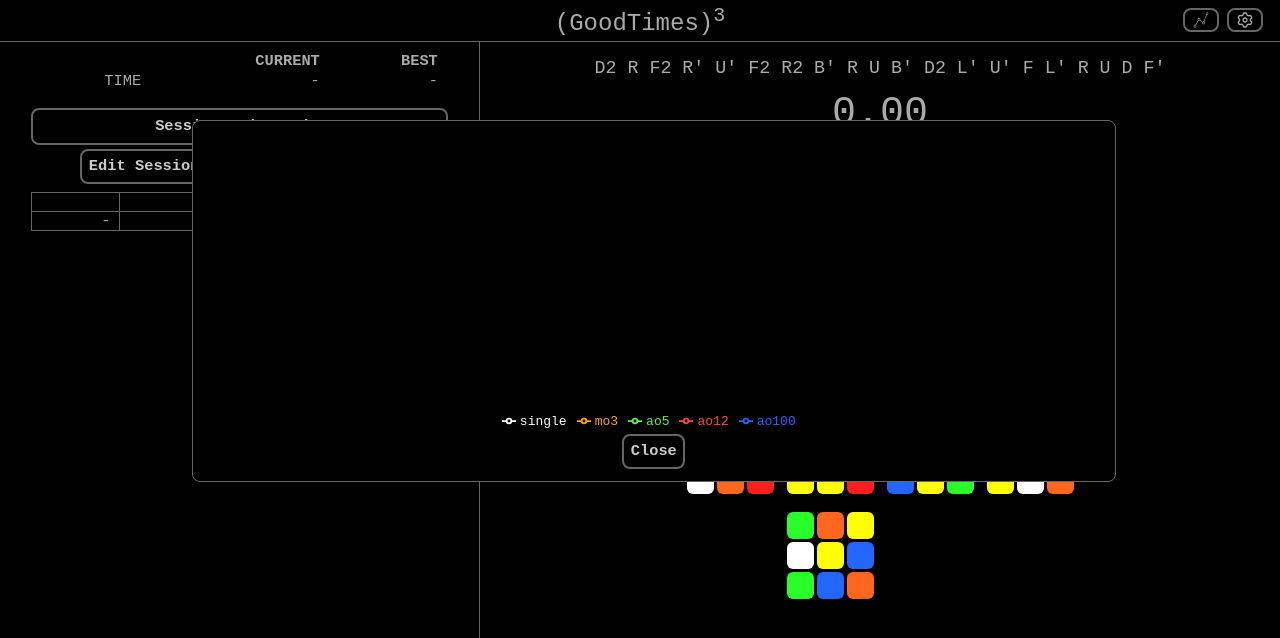
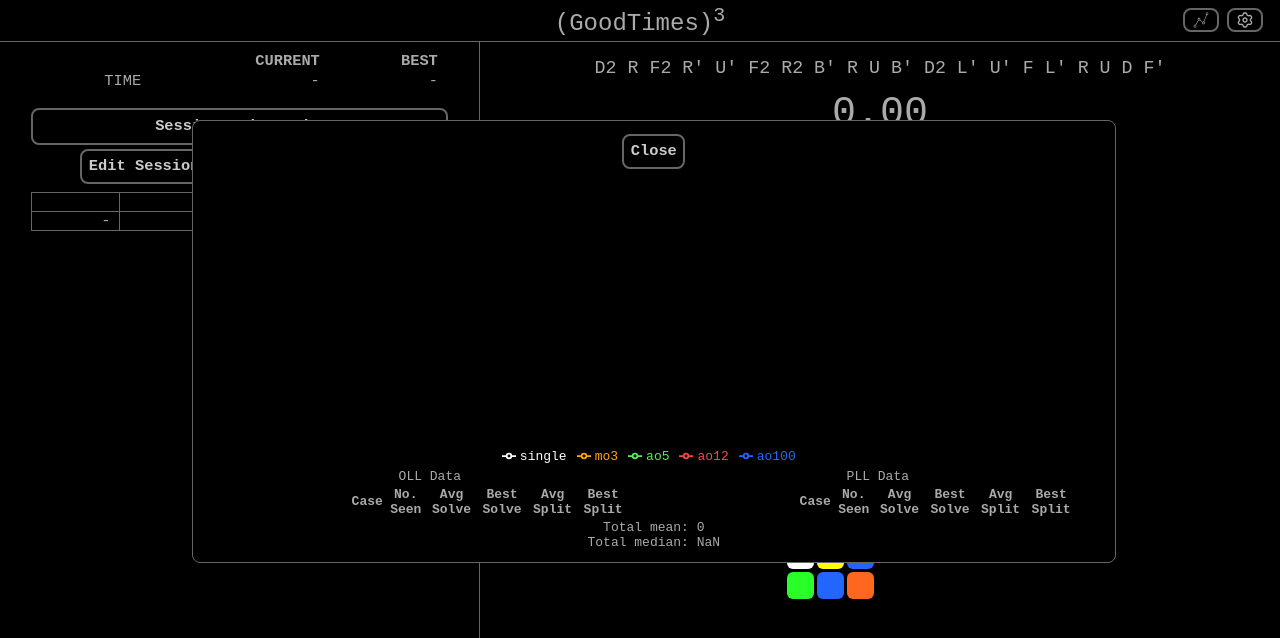
Before and after one commit to brandonma7/goodTimesCubed, a React (Create React App) app: page / in a window 1280 px wide. Both pictures are taken after a click on the button 1201 px from the left and 20 px from the top of the page. Shown: the top 638 px of the page. Built offline with nearby package versions, Linux system fonts and the light colour scheme.

Commit message:
Added Insights for OLL/PLL performance and a few other random stats to Insights Dialog

```diff
--- a/src/dialogs/InsightsDialog/InsightsDialog.tsx
+++ b/src/dialogs/InsightsDialog/InsightsDialog.tsx
@@ -12,8 +12,10 @@ import {
     YAxis,
 } from 'recharts';
 import { ValueType, NameType } from 'recharts/types/component/DefaultTooltipContent';
+import { getOllById } from '../../components/CasePickerComponent/OllCases';
+import { getPllById } from '../../components/CasePickerComponent/PllCases';
 import { BestsData, getBestOfType, SolveData } from '../../components/Timer';
-import { calculateAverage, calculateMean, DataType } from '../../utils/cubingUtils';
+import { calculateAverage, calculateMean, DataType, mean, Solve } from '../../utils/cubingUtils';
 import { getFormattedTime } from '../../utils/genericUtils';
 import { SettingsContext } from '../SettingsDialog';
 import { DialogContext, DialogType } from '../UseDialogsContext';
@@ -30,14 +32,126 @@ type InsightsDialogProps = {
     bests: BestsData;
 };
 
+type InsightsDataPoint = {
+    [key: string]: {
+        timesSeen: number;
+        solveTimes: number[];
+        splitTimes: number[];
+    };
+};
+
 export default function InsightsDialog({ solves = [], bests }: InsightsDialogProps): JSX.Element {
     const { dialogData, closeDialog } = useContext(DialogContext);
-    const { solveSettings } = useContext(SettingsContext);
 
     if (dialogData?.dialogType !== DialogType.INSIGHTS || !dialogData.isOpen) {
         return <></>;
     }
+    return (
+        <div
+            className='timer__insights-dialog'
+            tabIndex={0}
+            onKeyDown={(event) => {
+                if (event.code === 'Escape') {
+                    event.preventDefault();
+                    closeDialog();
+                }
+            }}
+        >
+            <div>
+                <button
+                    className='timer__button'
+                    onClick={() => {
+                        closeDialog();
+                    }}
+                >
+                    Close
+                </button>
+            </div>
+            <SolveDataChart solves={solves} bests={bests} />
+            <div style={{ display: 'flex', flexDirection: 'row', justifyContent: 'space-around', flexGrow: 1 }}>
+                <div>
+                    <div>OLL Data</div>
+                    <InsightsTable solves={solves} getName={getOllById} caseKey={'ollCase'} />
+                </div>
+                <div>
+                    <div>PLL Data</div>
+                    <InsightsTable solves={solves} getName={getPllById} caseKey={'pllCase'} />
+                </div>
+            </div>
+            <RandomDataTable solves={solves} />
+        </div>
+    );
+}
 
+function RandomDataTable({ solves }: { solves: Solve[] }): JSX.Element {
+    const timesList = solves.filter((solve) => !solve.isDNF).map((solve) => solve.time);
+    const medianIndex = Math.round(timesList.length / 2);
+    return (
+        <div>
+            <div>Total mean: {Math.trunc(mean(timesList)) / 100}</div>
+            <div>Total median: {timesList.sort()[medianIndex] / 100}</div>
+        </div>
+    );
+}
+
+function InsightsTable({
+    solves,
+    getName,
+    caseKey,
+}: {
+    solves: Solve[];
+    // eslint-disable-next-line @typescript-eslint/no-explicit-any
+    getName: (id: string) => any;
+    caseKey: 'ollCase' | 'pllCase';
+}): JSX.Element {
+    const applicableSolves = solves.filter((solve) => solve?.analysisData?.[caseKey] != null);
+    const data: InsightsDataPoint = {};
+    applicableSolves.forEach((solve) => {
+        const id = solve?.analysisData?.[caseKey] ?? 'unknown';
+        if (data[id] == null) {
+            data[id] = {
+                timesSeen: 0,
+                solveTimes: [],
+                splitTimes: [],
+            };
+        }
+        data[id].timesSeen++;
+        data[id].solveTimes.push(solve.time / 100);
+        if (solve.splits && solve.splits.length > 2) {
+            data[id].splitTimes.push(solve.splits[2] / 100);
+        }
+    });
+    return (
+        <table style={{ width: 400 }}>
+            <thead>
+                <tr>
+                    <th style={{ minWidth: 150, textAlign: 'right' }}>Case</th>
+                    <th>No. Seen</th>
+                    <th>Avg Solve</th>
+                    <th>Best Solve</th>
+                    <th>Avg Split</th>
+                    <th>Best Split</th>
+                </tr>
+            </thead>
+            {Object.keys(data).map((id, index) => {
+                const c = data[id];
+                return (
+                    <tr key={index}>
+                        <td style={{ minWidth: 150, textAlign: 'right' }}>{getName(id)?.name ?? 'unknown'}</td>
+                        <td>{c.timesSeen}</td>
+                        <td>{Math.trunc(mean(c.solveTimes) * 100) / 100}</td>
+                        <td>{Math.trunc(Math.min(...c.solveTimes) * 100) / 100}</td>
+                        <td>{Math.trunc(mean(c.splitTimes) * 100) / 100}</td>
+                        <td>{Math.trunc(Math.min(...c.splitTimes) * 100) / 100}</td>
+                    </tr>
+                );
+            })}
+        </table>
+    );
+}
+
+function SolveDataChart({ solves = [], bests }: InsightsDialogProps): JSX.Element {
+    const { solveSettings } = useContext(SettingsContext);
     const lineColors = ['#FFF', '#FFA500', '#5E5', '#F44', '#26F', '#FFFF00'];
 
     let yAxisMax = 0;
@@ -85,27 +199,13 @@ export default function InsightsDialog({ solves = [], bests }: InsightsDialogPro
             </div>
         );
     };
+
     return (
-        <div
-            className='timer__insights-dialog'
-            tabIndex={0}
-            onKeyDown={(event) => {
-                if (event.code === 'Escape') {
-                    event.preventDefault();
-                    closeDialog();
-                }
-            }}
-        >
         <ResponsiveContainer height={300}>
             <LineChart data={chartData}>
                 <CartesianGrid stroke='0' />
                 <XAxis dataKey='name' tickLine={false} />
-                    <YAxis
-                        min={0}
-                        max={yAxisMax + 100}
-                        width={100}
-                        tickFormatter={(value) => getFormattedTime(value)}
-                    />
+                <YAxis min={0} max={yAxisMax + 100} width={100} tickFormatter={(value) => getFormattedTime(value)} />
                 <Tooltip content={CustomTooltip} />
                 <Legend />
                 {solveSettings.map((setting, index) => {
@@ -124,16 +224,5 @@ export default function InsightsDialog({ solves = [], bests }: InsightsDialogPro
                 })}
             </LineChart>
         </ResponsiveContainer>
-            <div>
-                <button
-                    className='timer__button'
-                    onClick={() => {
-                        closeDialog();
-                    }}
-                >
-                    Close
-                </button>
-            </div>
-        </div>
     );
 }
```
Lines whose indentation alone changed are shown as unchanged.
